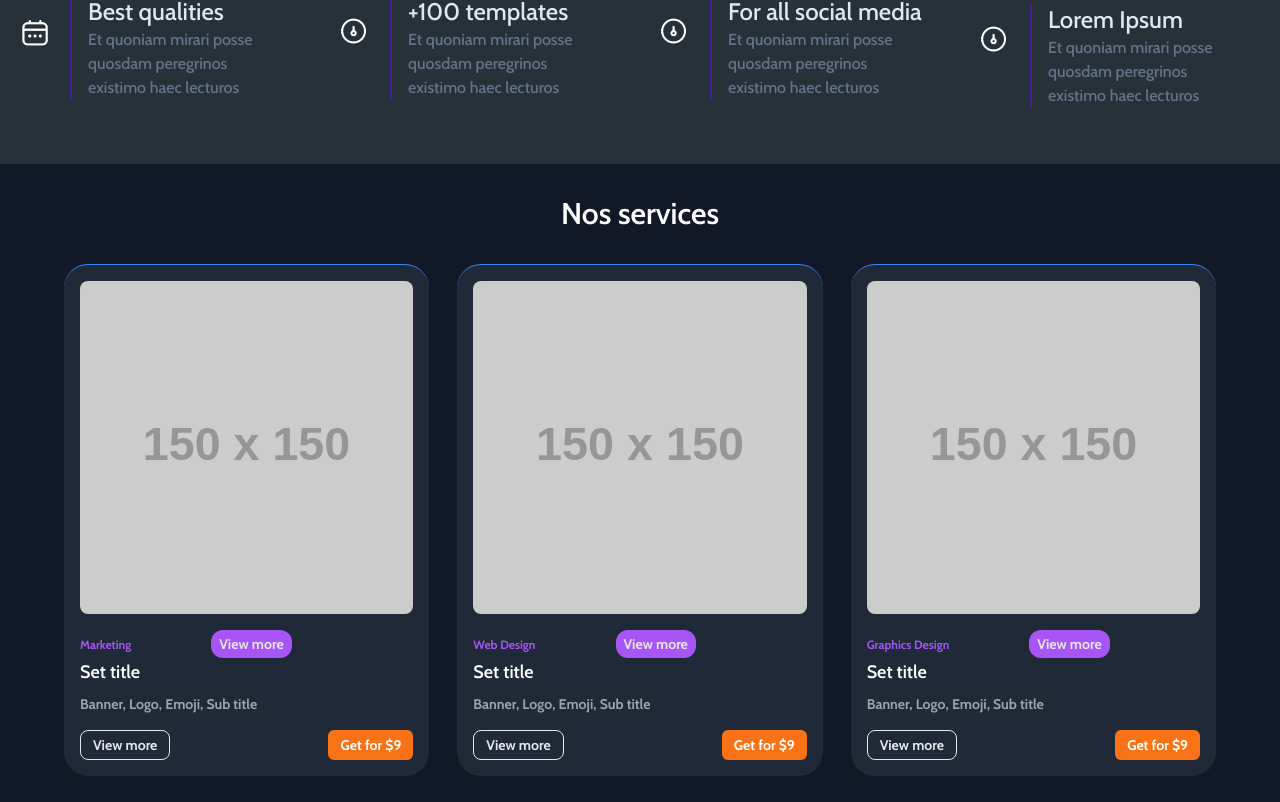
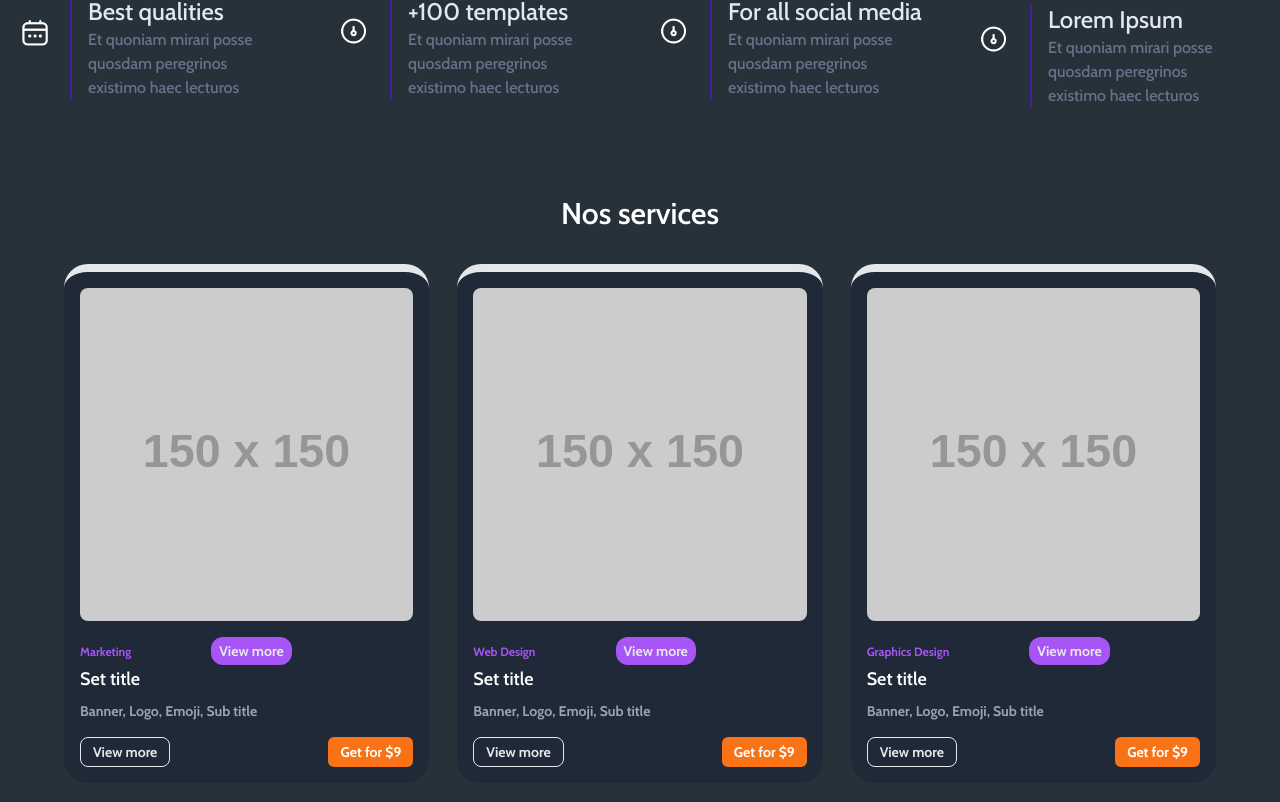
Before and after one commit to biloofranck/Genie-IT-Landing, a React (Vite) app in the folder Genie_IT/: page / in a window 1280 px wide. Shown: the part 1524-2326 px from the top of the page. Built offline with nearby package versions, Linux system fonts and the light colour scheme.

Commit message:
Jeff Implemented the Service Page

```diff
--- a/Genie_IT/src/Components/Service.jsx
+++ b/Genie_IT/src/Components/Service.jsx
@@ -4,7 +4,7 @@ import ServicesBox from './ServicesBox'
 
 const Service =({ platform, imageUrl }) => {
   return (
-    <div className="border-t border-t-blue-500 bg-gray-800 p-4 rounded-3xl ">
+    <div className="border-t-8 bg-gray-800 p-4 rounded-3xl ">
 
       <img src={imageUrl} alt={`${platform} thumbnail`} className="w-full rounded-lg mb-4" />
       <div className=" flex flex-col items-start">
@@ -34,7 +34,7 @@ const ServicesSection = () => {
   ];
 
   return (
-   <div className="bg-gray-900 py-8">
+   <div className=" py-8">
       <h2 className="text-center text-3xl font-semibold text-white mb-8">Nos services</h2>
       <div className="grid grid-cols-5 md:grid-cols-3 gap-7 px-4 md:px-16">
         {services.map((service, index) => (
```
